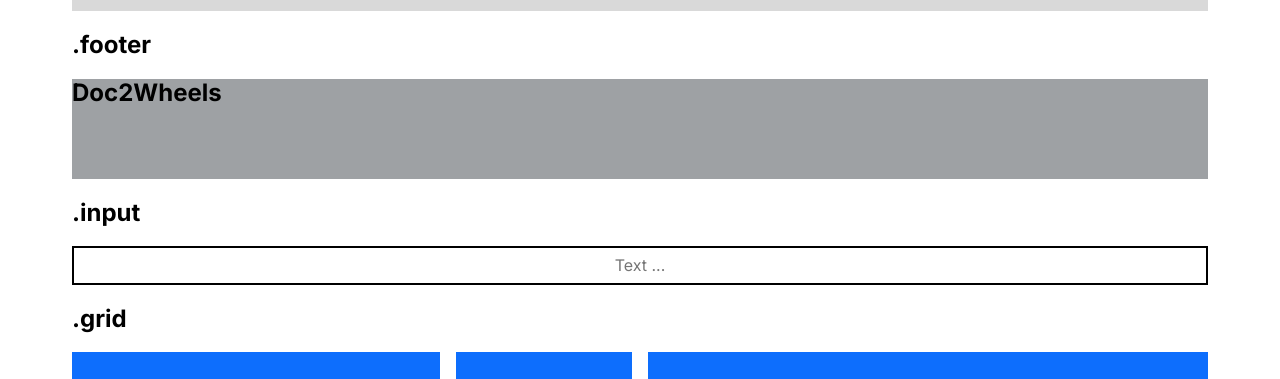
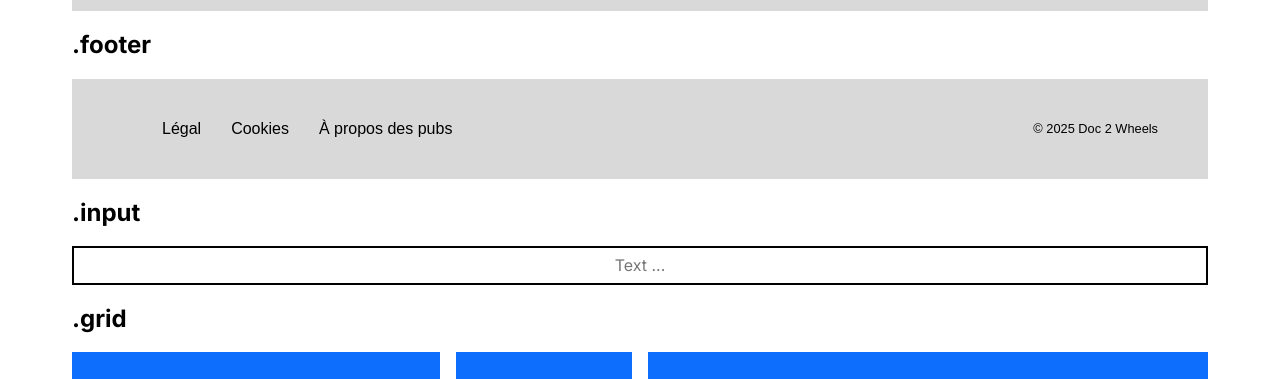
Before and after one commit to Doc2Wheels-Groupe3-B3Alt/framework-sass, a website: page index.html in a window 1280 px wide. Shown: the part 790-1169 px from the top of the page. Drawn offline with Linux system fonts and the light colour scheme.

Commit message:
Modification du footer

```diff
--- a/index.html
+++ b/index.html
@@ -129,9 +129,18 @@
             </section>
             <section>
                 <h1>.footer</h1>
-                <div class="footer">
-                    <h1 class="footer-title">Doc2Wheels</h1>
-                </div>
+                <footer class="footer">
+                    <div class="footer-inner">
+                        <nav class="menu-footer">
+                            <ul>
+                                <li><a href="#">Légal</a></li>
+                                <li><a href="#">Cookies</a></li>
+                                <li><a href="#">À propos des pubs</a></li>
+                            </ul>
+                        </nav>
+                        <small>© 2025 Doc 2 Wheels</small>
+                    </div>
+                </footer>
             </section>
             <section>
                 <h1>.input</h1>
--- a/src/scss/components/_footer.scss
+++ b/src/scss/components/_footer.scss
@@ -1,10 +1,41 @@
 @use "../partials/functions.scss" as f;
 
 @layer components {
-    .footer{
-        background-color: var(--grey);
+    .footer {
+        padding: 40px 50px;
+        background-color: var(--light-grey);
         width: 100%;
         height: f.rem(100);
+        font-family: Arial, Helvetica, sans-serif;
+        display: flex;
+        justify-content: center;
+        align-items: center;
+    }
 
+    .footer-inner {
+        display: flex;
+        gap: 30px;
+        color: var(--beige);
+        justify-content: space-between;
+        width: 100%;
+    }
+
+    .menu-footer ul {
+        display: flex;
+        gap: 30px;
+        list-style-type: none;
+        justify-content: center;
+        align-items: center;
+    }
+
+    .menu-footer ul li a {
+        color: var(--beige);
+        text-decoration: none;
+    }
+
+    .footer-inner small {
+        display: flex;
+        justify-content: center;
+        align-items: center;
     }
 }
```
Also changed, not shown: dist/css/main.css, 1 other file.
